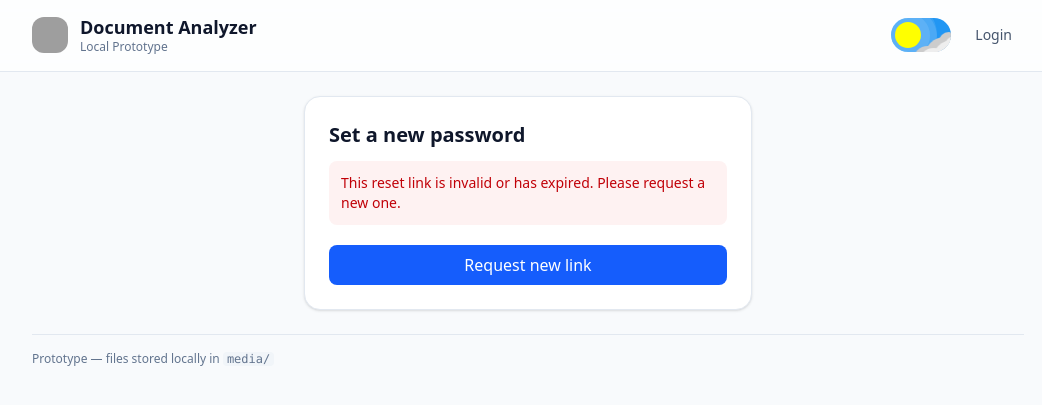
After one commit to pathipat11/Document_Analyzer, a Django app: page /accounts/reset/1/1/ in a window 1280 px wide. The commit adds this page. Shown: the top 405 px of the page, without its empty margins (112-1154 px from the left). Run offline with Django 5.2, Linux system fonts and the light colour scheme; grey boxes are pictures that could not be loaded.

Commit message:
New Feture & Update: forget password, you can usage email by registering to change password & Update .env.example

```diff
--- a/accounts/forms.py
+++ b/accounts/forms.py
@@ -1,6 +1,6 @@
 from django import forms
 from django.contrib.auth import get_user_model
-from django.contrib.auth.forms import UserCreationForm, PasswordChangeForm, AuthenticationForm
+from django.contrib.auth.forms import UserCreationForm, PasswordChangeForm, AuthenticationForm, PasswordResetForm, SetPasswordForm
 from .models import UserProfile
 
 User = get_user_model()
@@ -185,3 +185,17 @@ class StyledAuthenticationForm(AuthenticationForm):
         style_form(self)
         self.fields["username"].widget.attrs.setdefault("placeholder", "Username")
         self.fields["password"].widget.attrs.setdefault("placeholder", "Password")
+
+class StyledPasswordResetForm(PasswordResetForm):
+    def __init__(self, *args, **kwargs):
+        super().__init__(*args, **kwargs)
+        style_form(self)
+        self.fields["email"].widget.attrs.setdefault("placeholder", "Email")
+
+
+class StyledSetPasswordForm(SetPasswordForm):
+    def __init__(self, *args, **kwargs):
+        super().__init__(*args, **kwargs)
+        style_form(self)
+        self.fields["new_password1"].widget.attrs.setdefault("placeholder", "New password")
+        self.fields["new_password2"].widget.attrs.setdefault("placeholder", "Confirm new password")
--- /dev/null
+++ b/accounts/templates/accounts/password_reset_confirm.html
@@ -0,0 +1,37 @@
+{% extends "documents/base.html" %}
+{% block title %}Set new password · Document Analyzer{% endblock %}
+
+{% block content %}
+<div class="mx-auto max-w-md card p-6">
+    <h1 class="text-xl font-semibold">Set a new password</h1>
+
+    {% if validlink %}
+    <form method="post" class="mt-5 space-y-4">
+        {% csrf_token %}
+
+        <div>
+            <label class="block text-sm font-medium mb-1">New password</label>
+            {{ form.new_password1 }}
+            {% if form.new_password1.errors %}
+            <div class="mt-1 text-xs text-red-600">{{ form.new_password1.errors }}</div>
+            {% endif %}
+        </div>
+
+        <div>
+            <label class="block text-sm font-medium mb-1">Confirm new password</label>
+            {{ form.new_password2 }}
+            {% if form.new_password2.errors %}
+            <div class="mt-1 text-xs text-red-600">{{ form.new_password2.errors }}</div>
+            {% endif %}
+        </div>
+
+        <button class="btn w-full" type="submit">Reset password</button>
+    </form>
+    {% else %}
+    <div class="mt-3 rounded-lg bg-red-50 p-3 text-sm text-red-700 dark:bg-red-950 dark:text-red-300">
+        This reset link is invalid or has expired. Please request a new one.
+    </div>
+    <a class="btn mt-5 w-full" href="{% url 'accounts:password_reset' %}">Request new link</a>
+    {% endif %}
+</div>
+{% endblock %}
--- /dev/null
+++ b/accounts/templates/accounts/password_reset_email.html
@@ -0,0 +1,6 @@
+Someone requested a password reset for your account.
+
+If this was you, click the link below:
+{{ protocol }}://{{ domain }}{% url 'accounts:password_reset_confirm' uidb64=uid token=token %}
+
+If you didn't request this, you can ignore this email.
--- /dev/null
+++ b/accounts/templates/accounts/password_reset_subject.txt
@@ -0,0 +1 @@
+Password reset · Document Analyzer
--- a/accounts/urls.py
+++ b/accounts/urls.py
@@ -1,6 +1,7 @@
+import os
 from django.urls import path
 from django.contrib.auth import views as auth_views
-from .forms import StyledPasswordChangeForm, StyledAuthenticationForm
+from .forms import StyledPasswordChangeForm, StyledAuthenticationForm, StyledPasswordResetForm, StyledSetPasswordForm
 from . import views
 
 app_name = "accounts"
@@ -36,6 +37,45 @@ urlpatterns = [
         name="password_change_done",
     ),
 
+    path(
+        "password-reset/",
+        auth_views.PasswordResetView.as_view(
+            template_name="accounts/password_reset_form.html",
+            form_class=StyledPasswordResetForm,
+            email_template_name="accounts/password_reset_email.html",
+            subject_template_name="accounts/password_reset_subject.txt",
+            success_url="/accounts/password-reset/done/",
+            extra_email_context={
+                "domain": os.getenv("SITE_DOMAIN", "127.0.0.1:8000"),
+                "protocol": os.getenv("SITE_PROTOCOL", "http"),
+            },
+        ),
+        name="password_reset",
+    ),
+    path(
+        "password-reset/done/",
+        auth_views.PasswordResetDoneView.as_view(
+            template_name="accounts/password_reset_done.html"
+        ),
+        name="password_reset_done",
+    ),
+    path(
+        "reset/<uidb64>/<token>/",
+        auth_views.PasswordResetConfirmView.as_view(
+            template_name="accounts/password_reset_confirm.html",
+            form_class=StyledSetPasswordForm,
+            success_url="/accounts/reset/done/",
+        ),
+        name="password_reset_confirm",
+    ),
+    path(
+        "reset/done/",
+        auth_views.PasswordResetCompleteView.as_view(
+            template_name="accounts/password_reset_complete.html"
+        ),
+        name="password_reset_complete",
+    ),
+
     path("account/deactivate/", views.deactivate_account, name="deactivate"),
     path("account/delete/", views.delete_account, name="delete"),
 ]
--- a/documents/templates/documents/base.html
+++ b/documents/templates/documents/base.html
@@ -238,6 +238,11 @@
                         display: none;
                     }
                 </style>
+                {% else %}
+                <a class="px-3 py-2 text-sm font-medium rounded-lg text-slate-600 hover:text-slate-900 hover:bg-slate-100
+                dark:text-slate-300 dark:hover:text-white dark:hover:bg-slate-800/60
+                {% if request.resolver_match.url_name == 'login' %} bg-slate-100 text-slate-900 dark:bg-slate-800/70 dark:text-white {% endif %}"
+                    href="{% url 'accounts:login' %}">Login</a>
                 {% endif %}
             </div>
         </div>
```
Also changed, not shown: accounts/templates/accounts/login.html (+13 -7 lines), accounts/templates/accounts/password_reset_complete.html (added, +12 -0 lines), accounts/templates/accounts/password_reset_done.html (added, +12 -0 lines), accounts/templates/accounts/password_reset_form.html (added, +28 -0 lines), accounts/templates/accounts/register.html (+11 -4 lines), config/settings.py (+11 -0 lines), static/css/tailwind.css, 1 other file.
